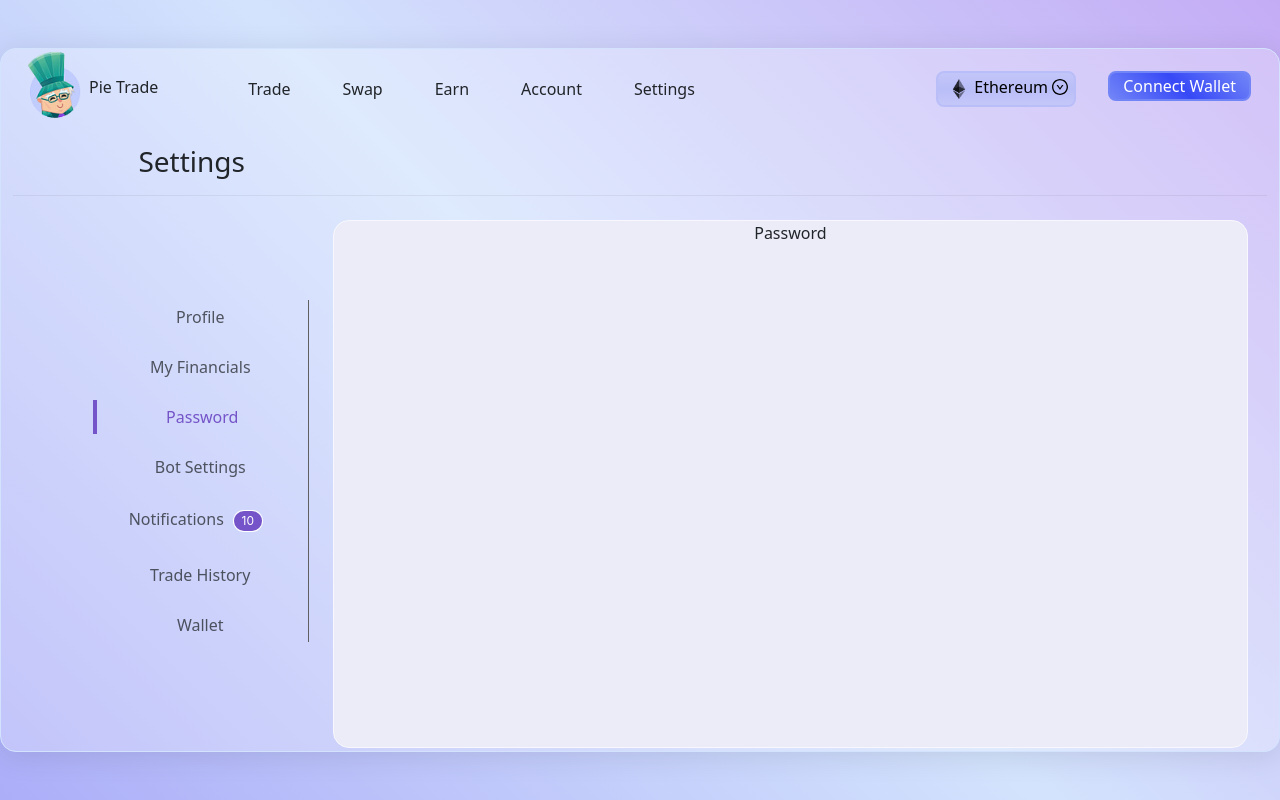
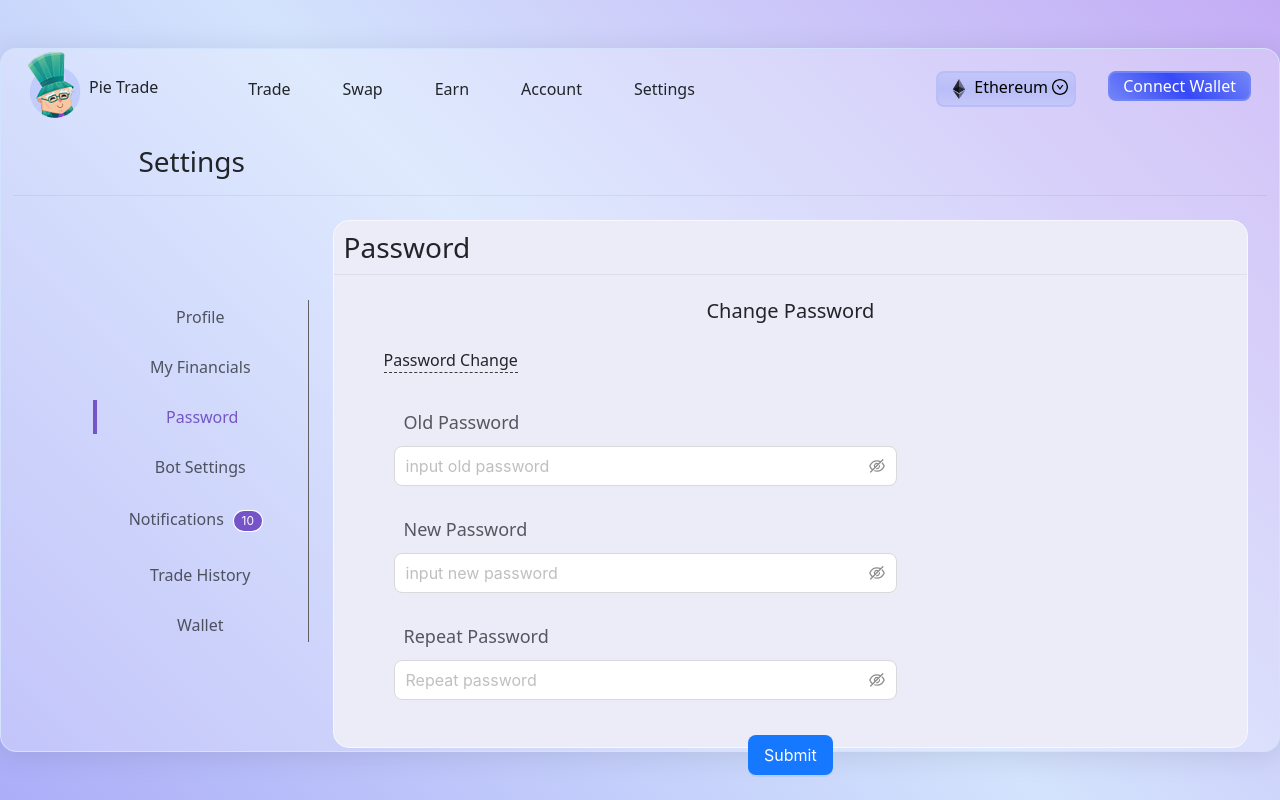
Before and after one commit to kmarv/order_book_ui, a React (Create React App) app: page /settings in a window 1280 px wide. Both pictures are taken after a click on the element "Password". Built offline with nearby package versions, Linux system fonts and the light colour scheme.

Commit message:
adding password change form

```diff
--- a/src/assets/css/home.scss
+++ b/src/assets/css/home.scss
@@ -344,15 +344,31 @@
           }
           .bot__input{
             margin-bottom: 20px;
-            .input-group {
+            .input__group {
               display: flex;
               flex-direction: column;
+              align-items: flex-start;
+              margin: 25px;
+              margin-left: 50px;
+              .pass__input{
+                // display: flex;
+                width: 60%;
+                margin: 10px;
+              }
+              .pass__input label{
+                font-size: large;
+                float: left;
+                margin: var(--primary-margin);
+              }
             }
-            .input-group label {
+            .input__group label {
               margin-top: 10px; /* Adds space between the label and the input */
-              align-self: flex-start;
-              float: left;
             }
+            .input__group p{
+              border-bottom: 1px dashed #3c3b3b; /* Add a dashed bottom border to <p> tags */
+              // padding-bottom: 5px; /* Add
+            }
+
           }
         }
       }
--- a/src/components/Settings/BotSettings.js
+++ b/src/components/Settings/BotSettings.js
@@ -62,8 +62,9 @@ function BotSettings() {
       </p>
       <div className="bot__input">
         <div className="input__group">
-          <p>Orders </p>
-          <label>Max Number of Orders </label> :{" "}
+          <p>Orders Parameter</p>
+          <div>
+            <label className="text-muted">Max Number of Orders </label> :{" "}
             <NumericInput
               style={{
                 width: 120,
@@ -73,12 +74,13 @@ function BotSettings() {
             />
           </div>
         </div>
+      </div>
       <div className="bot__input">
         <div className="input__group">
-          <p>Spread</p>
+          <p>Spread Parameter</p>
           <div>
             {" "}
-            Bid:{" "}
+           <label className="text-muted"> Bid Spread:</label>
             <NumericInput
               style={{
                 width: 120,
@@ -88,7 +90,7 @@ function BotSettings() {
             />
           </div>
           <div>
-            Ask :{" "}
+           <label className="text-muted"> Ask Spread : </label>
             <NumericInput
               style={{
                 width: 120,
@@ -102,8 +104,9 @@ function BotSettings() {
 
       <div className="bot__input">
         <div className="input__group">
-          <p>Amount Limit</p>
-          <label>Amount in USD:</label>
+          <p>Amount Limit Parameter</p>
+          <div>
+            <label className="text-muted">Amount in USD:</label>
             <NumericInput
               style={{
                 width: 120,
@@ -113,10 +116,12 @@ function BotSettings() {
             />
           </div>
         </div>
+      </div>
       <div className="bot__input">
         <div className="input__group">
-          <p>Trade Time Execution</p>
-          <label>Time to excute a transaction</label>
+          <p>Trade Time Execution Parameter</p>
+          <div>
+            <label className="text-muted">Time to excute a transaction</label>
             <NumericInput
               style={{ width: 120 }}
               value={time}
@@ -125,6 +130,7 @@ function BotSettings() {
           </div>
         </div>
       </div>
+    </div>
   );
 }
 
--- a/src/components/Settings/Password.js
+++ b/src/components/Settings/Password.js
@@ -1,9 +1,67 @@
-import React from 'react'
+import React, {useState} from "react";
+import { Divider, Input, Button } from "antd";
+import { ToastContainer, toast } from "react-toastify";
 
 function Password() {
+  const[oldPass, setOldPass] = useState();
+  const[newPass, setNewPass] = useState();
+  const[repeatPass, setRepeatPass] = useState();
+
+  const handleOldPass =(e)=>{
+    setOldPass(e.target.value);
+  }
+  const handleNewPass =(e)=>{
+    setNewPass(e.target.value)
+  }
+  const handleRepeatPass =(e)=>{
+    setRepeatPass(e.target.value)
+  }
+
+  const handleSubmit = () =>{
+    if (newPass === repeatPass) {
+      toast.success('Passwords Match', {
+        position: toast.POSITION.TOP_RIGHT
+      })
+    } else {
+      toast.error('Passwords Don`t Match', {
+        position: toast.POSITION.TOP_RIGHT
+      })
+    }
+  }
+
   return (
-    <div>Password</div>
-  )
+    <div className="bot__settings">
+      <h3 h3 className="bot_set_title">
+        Password
+      </h3>
+      <Divider />
+      <p>
+        <h5>Change Password</h5>
+      </p>
+      <div className="bot__input">
+        <div className="input__group" >
+          <p>Password Change</p>
+          <div className="pass__input" >
+            <label className="text-muted">Old Password </label>
+            <Input.Password size="large" onChange={handleOldPass}   placeholder="input old password" />
+
+          </div>
+          <div className="pass__input">
+            <label className="text-muted">New Password </label>
+            <Input.Password size="large" onChange={handleNewPass} placeholder="input new password" />
+
+          </div>
+          <div className="pass__input">
+            <label className="text-muted">Repeat Password </label>
+            <Input.Password size="large" onChange={handleRepeatPass} placeholder="Repeat password" />
+
+          </div>
+        </div>
+      </div>
+      <Button size="large" type="primary" onClick={handleSubmit}>Submit</Button>
+      <ToastContainer/>
+    </div>
+  );
 }
 
-export default Password
+export default Password;
--- a/src/index.js
+++ b/src/index.js
@@ -4,6 +4,7 @@ import './index.css';
 import App from './App';
 import reportWebVitals from './reportWebVitals';
 import 'bootstrap/dist/css/bootstrap.css';
+import "react-toastify/dist/ReactToastify.css";
 // Put any other imports below so that CSS from your
 // components takes precedence over default styles.
 
```
Lines whose indentation alone changed are shown as unchanged.
